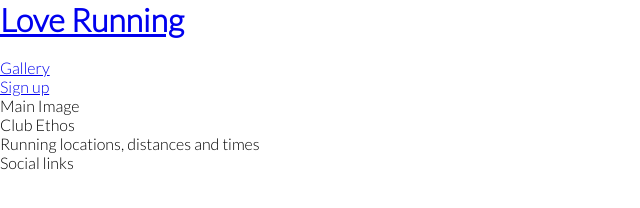
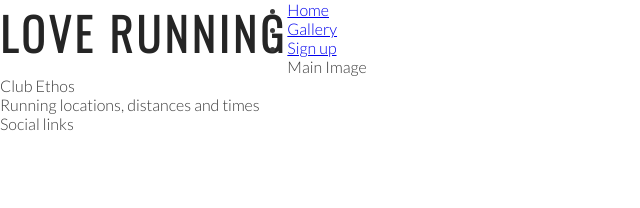
Before and after one commit to gassama94/love-running-project, a plain HTML site: page index.html in a window 1280 px wide. Shown: the whole page, without its empty margins (0-640 px from the left). Drawn offline with nearby package versions, Linux system fonts and the light colour scheme.

Commit message:
Add style for heading and logo

```diff
--- a/assets/css/style.css
+++ b/assets/css/style.css
@@ -1,5 +1,4 @@
-@import url('https://fonts.googleapis.com/css2?family=Lato:wght@300&display=swap');
-
+@import url('https://fonts.googleapis.com/css2?family=Lato:wght@300&family=Oswald:wght@300&display=swap');
 *{
     margin: 0;
     padding: 0;
@@ -8,4 +7,18 @@
 body{
     font-family: 'Lato', sans-serif;
     font-weight: 300;
+    color: #3a3a3a;
 }
+
+/* */
+h1, h2{
+    font-family: 'Oswald', sans-serif;
+    text-transform: uppercase;
+    letter-spacing: 4px;
+    color: #252525;
+}
+
+#logo{
+    float: left;
+    font-size: 280%;
+}
--- a/index.html
+++ b/index.html
@@ -15,12 +15,12 @@
 
     <header>
       <a href="index.html">
-        <h1>Love Running</h1>
+        <h1 id="logo">Love Running</h1>
       </a>
       <nav>
         <ul>
           <li>
-            <a href="index.html"></a>
+            <a href="index.html">Home</a>
           </li>
           <li>
             <a href="#">Gallery</a>
```
